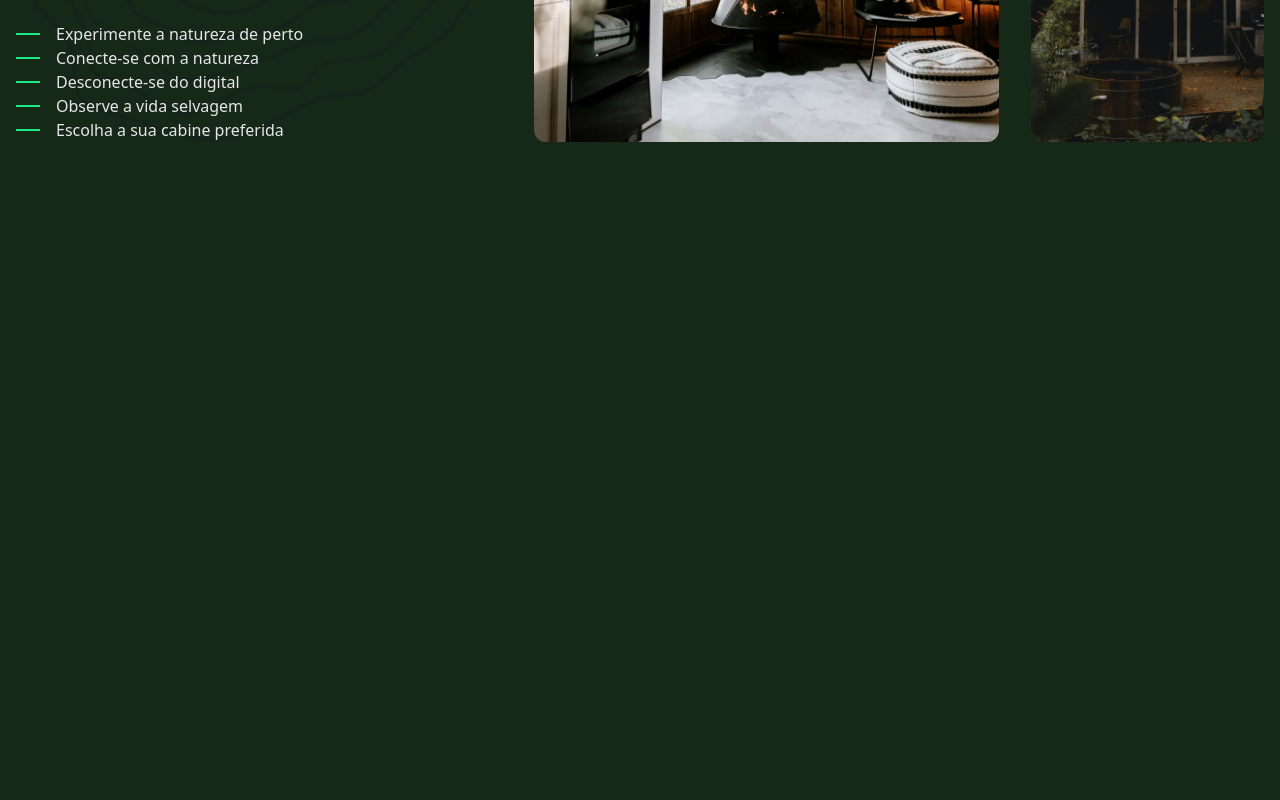
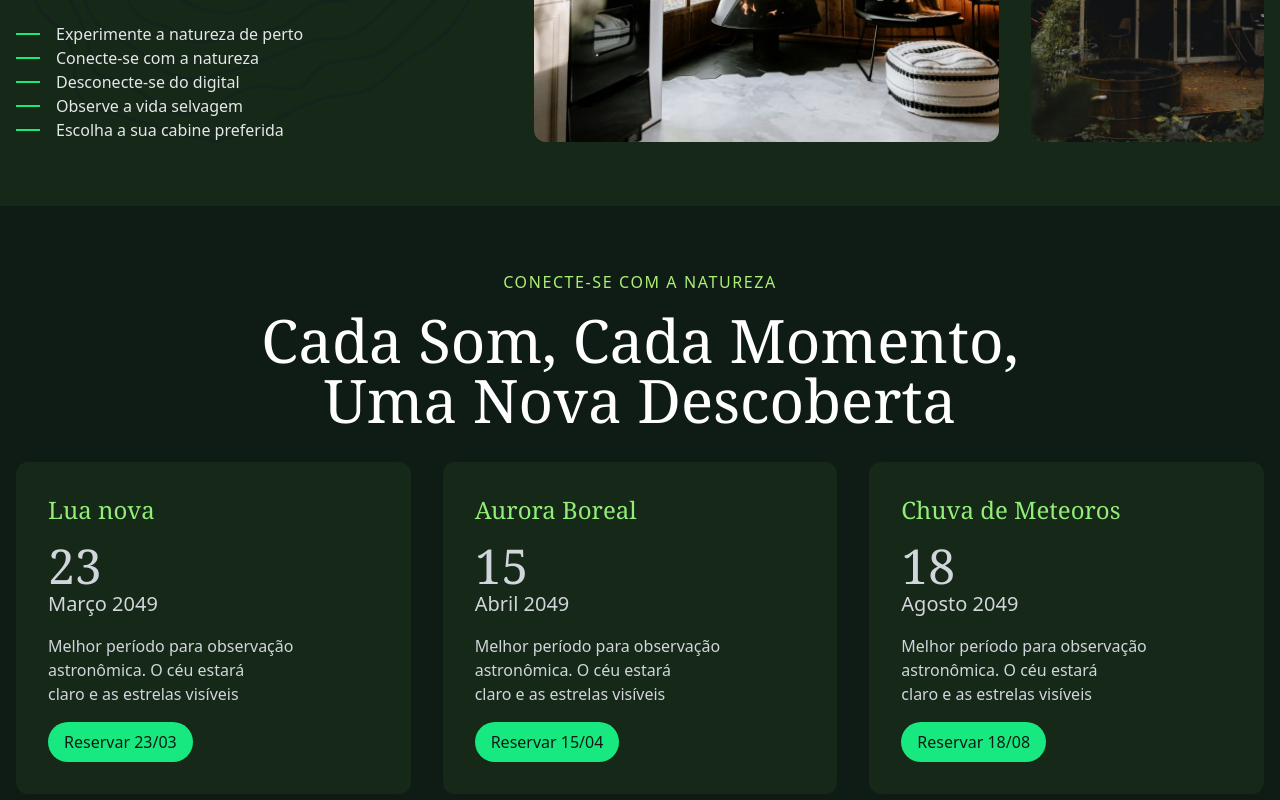
Before and after one commit to LeonardoLobas/Forest, a React (Vite) app: page / in a window 1280 px wide. Shown: the part 1380-2180 px from the top of the page. Before the commit the page ends 1586 px from the top, so only its background shows below. Built offline with nearby package versions, Linux system fonts and the light colour scheme.

Commit message:
Adiciona o componente Events ao projeto e implementa seu conteúdo

```diff
--- a/src/App.tsx
+++ b/src/App.tsx
@@ -2,6 +2,7 @@ import { WeatherCard } from "./components/WeatherCard";
 import { Menu } from "./components/Menu";
 import { Banner } from "./components/Banner";
 import { Accommodations } from "./components/Accommodations";
+import { Events } from "./components/Events";
 
 function App() {
     return (
@@ -10,6 +11,7 @@ function App() {
             <Menu />
             <Banner />
             <Accommodations />
+            <Events />
         </>
     );
 }
--- a/src/components/Banner.tsx
+++ b/src/components/Banner.tsx
@@ -14,7 +14,7 @@ export function Banner() {
                 <h1 className="mb-8 sm:mb-20 max-w-screen-sm font-serif text-4xl sm:text-5xl text-balance">Venha experimentar a Vida na Floresta</h1>
                 <div className="sm:flex items-end justify-between text-sm">
                     <p className="max-sm:mb-4">
-                        Melhores locais para visitar
+                        Melhores locais para visitar{" "}
                         <a className="underline decoration-2 underline-offset-2 hover:no-underline" href="./">
                             2049
                         </a>
--- /dev/null
+++ b/src/components/Events.tsx
@@ -0,0 +1,53 @@
+export function Events() {
+    return (
+        <section id="eventos" className="mb-12 sm:mb-16 py-12 sm:py-16 bg-verde-900">
+            <div className="container">
+                <p className="mb-4 text-center text-verde-200 uppercase tracking-widest test-sm">Conecte-se com a natureza</p>
+                <h2 className="mb-8 text-white font-serif mx-auto text-balance text-center max-w-screen-md text-4xl sm:text-6xl">
+                    Cada Som, Cada Momento, Uma Nova Descoberta
+                </h2>
+                <div className="overflow-x-auto snap-x snap-mandatory pb-4 grid grid-cols-[repeat(3,minmax(300px,1fr))] gap-4 sm:gap-8">
+                    <div>
+                        <div className="gap-4 grid snap-center text-gray-300 bg-verde-800 p-6 sm:p-8 rounded-xl">
+                            <h3 className="text-verde-300 text-2xl font-serif">Lua nova</h3>
+                            <div>
+                                <p className="font-serif text-5xl">23</p>
+                                <p className=" text-xl">Março 2049</p>
+                            </div>
+                            <p className=" text-balance">Melhor período para observação astronômica. O céu estará claro e as estrelas visíveis</p>
+                            <a href="#contato" className="justify-self-start self-end bg-verde-400 text-verde-900 inline-block rounded-full px-4 py-2">
+                                Reservar 23/03
+                            </a>
+                        </div>
+                    </div>
+                    <div>
+                        <div className="gap-4 grid snap-center text-gray-300 bg-verde-800 p-6 sm:p-8 rounded-xl">
+                            <h3 className="text-verde-300 text-2xl font-serif">Aurora Boreal</h3>
+                            <div>
+                                <p className="font-serif text-5xl">15</p>
+                                <p className=" text-xl">Abril 2049</p>
+                            </div>
+                            <p className=" text-balance">Melhor período para observação astronômica. O céu estará claro e as estrelas visíveis</p>
+                            <a href="#contato" className="justify-self-start self-end bg-verde-400 text-verde-900 inline-block rounded-full px-4 py-2">
+                                Reservar 15/04
+                            </a>
+                        </div>
+                    </div>
+                    <div>
+                        <div className="gap-4 grid snap-center text-gray-300 bg-verde-800 p-6 sm:p-8 rounded-xl">
+                            <h3 className="text-verde-300 text-2xl font-serif">Chuva de Meteoros</h3>
+                            <div>
+                                <p className="font-serif text-5xl">18</p>
+                                <p className=" text-xl">Agosto 2049</p>
+                            </div>
+                            <p className=" text-balance">Melhor período para observação astronômica. O céu estará claro e as estrelas visíveis</p>
+                            <a href="#contato" className="justify-self-start self-end bg-verde-400 text-verde-900 inline-block rounded-full px-4 py-2">
+                                Reservar 18/08
+                            </a>
+                        </div>
+                    </div>
+                </div>
+            </div>
+        </section>
+    );
+}
```
